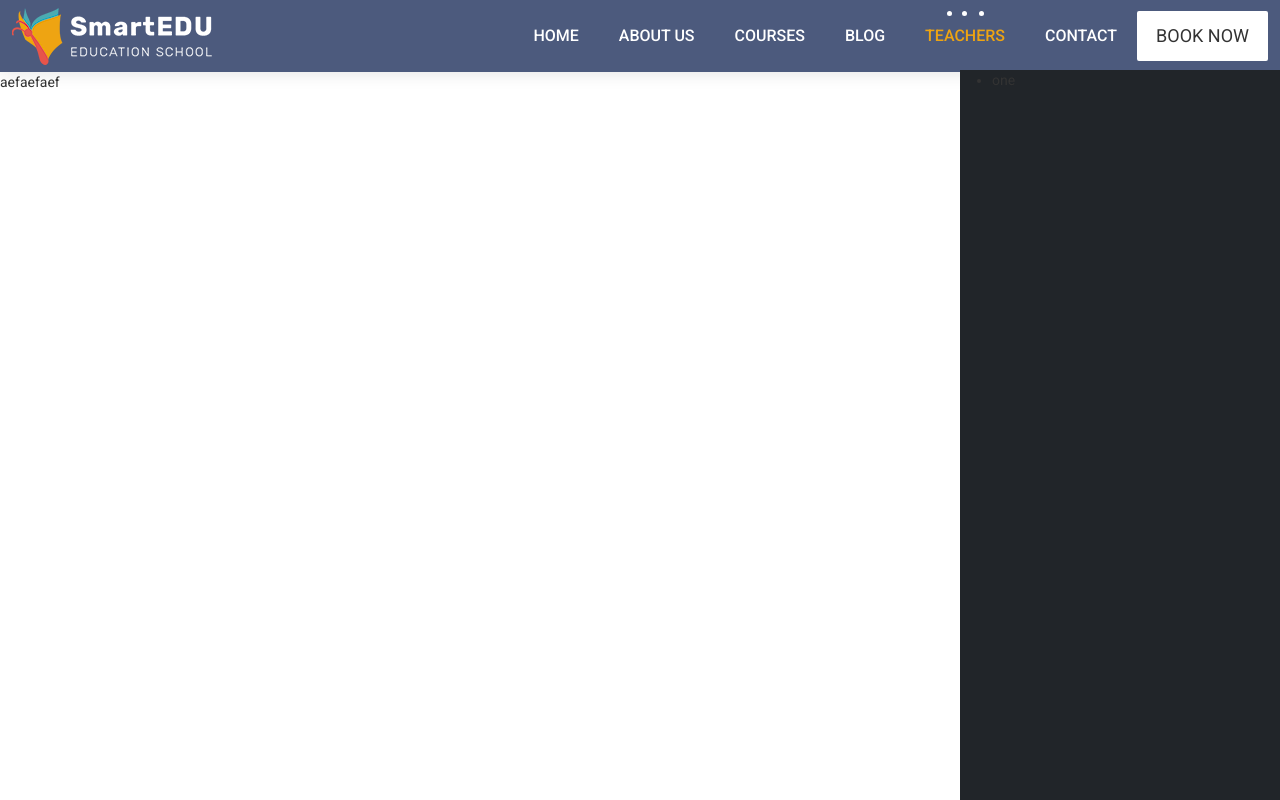
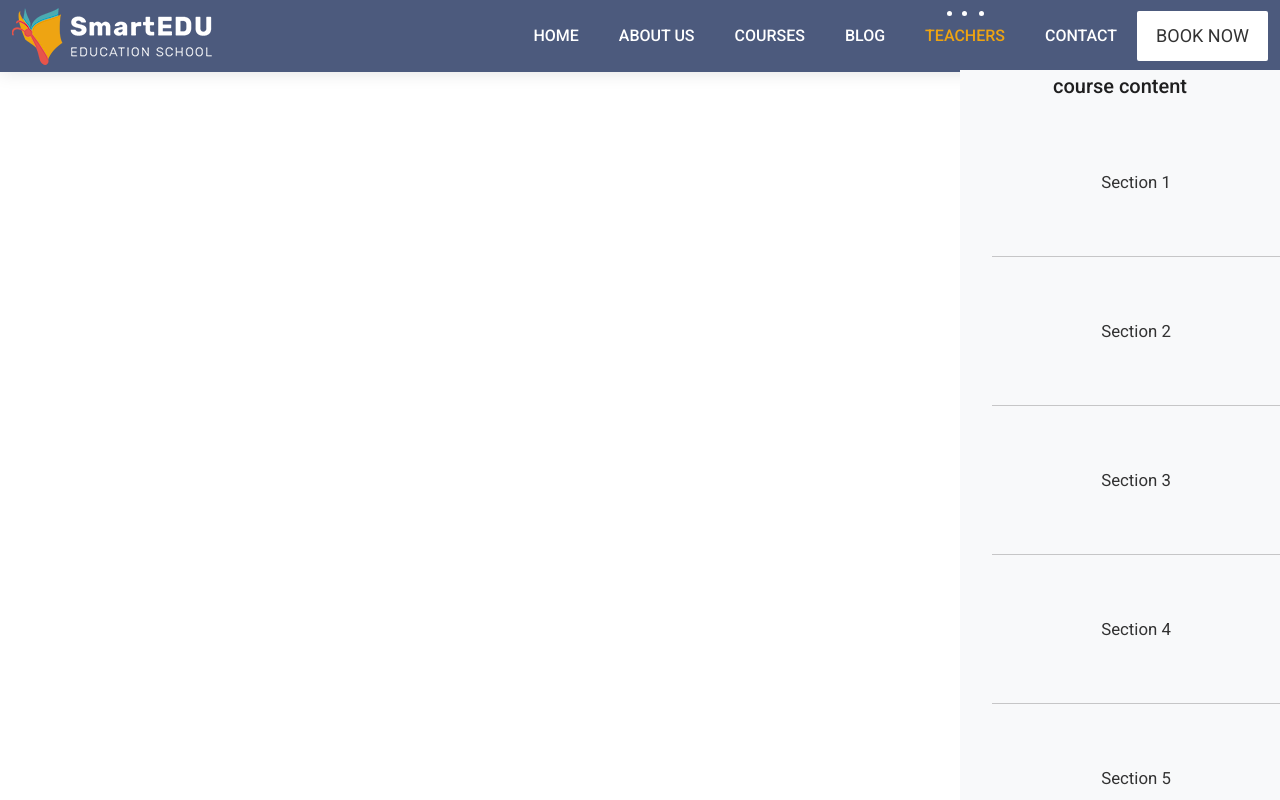
Before and after one commit to AhmedHafez7-Eng/Super-Learner-Front, an Angular app: page /course-content in a window 1280 px wide. Shown: the top 800 px of the page. Built offline with nearby package versions, Linux system fonts and the light colour scheme.

Commit message:
student course view

```diff
--- a/src/app/app.module.ts
+++ b/src/app/app.module.ts
@@ -34,6 +34,7 @@ import { CoursesComponent } from './course/courses/courses.component';
 import { CourseViewComponent } from './course-view/course-view.component';
 import { CourseContentComponent } from './course-content/course-content.component';
 
+
 @NgModule({
   declarations: [
     AppComponent,
@@ -61,6 +62,7 @@ import { CourseContentComponent } from './course-content/course-content.componen
     CourseViewComponent,
     CourseContentComponent,
 
+
   ],
   imports: [
     BrowserModule,
--- a/src/app/course-content/course-content.component.css
+++ b/src/app/course-content/course-content.component.css
@@ -6,7 +6,15 @@
     padding:0;
     z-index: 1;
   }
+  .contentList{
+    list-style-type: none;
+    font-size: larger;
+    text-align: center;
 
+  }
+  .contentList>li{
+    cursor: pointer;
+  }
   .scroll-area{
     width:100%;
     height:100%;
--- a/src/app/course-content/course-content.component.html
+++ b/src/app/course-content/course-content.component.html
@@ -1,11 +1,36 @@
-<div class="row">
-    <div class="col-md-3 col-s-0 side bg-dark" [style.top.px]="height" #side (scroll)="onWindowScroll(side)">
+<div class="row" *ngIf="role=='student'">
+    <div class="col-3 side bg-light" [style.top.px]="height" #side (scroll)="onWindowScroll(side)">
        <div style="position:relative;width:100%;height:100%;">
 
 
          <div class="scroll-area">
-             <ul>
-                 <li>one</li>
+             <h2 style="text-align: center;" class="mt-1">course content</h2>
+             <ul class="contentList">
+                 <li>
+                     <div (click)="section1Clicked()" class="bg-light p-5">
+                         Section 1
+                     </div>
+                     <hr>
+                     <div (click)="section2Clicked()" class="bg-light p-5">
+                        Section 2
+                    </div>
+                    <hr>
+                    <div (click)="section3Clicked()" class="bg-light p-5">
+                        Section 3
+                    </div>
+                    <hr>
+                    <div (click)="section4Clicked()" class="bg-light p-5">
+                        Section 4
+                    </div>
+                    <hr>
+                    <div (click)="section5Clicked()" class="bg-light p-5">
+                        Section 5
+                    </div>
+                    <hr>
+                    <div class="bg-light p-5">
+                        Test
+                    </div>
+                 </li>
              </ul>
          </div>
 
@@ -14,10 +39,34 @@
 
     </div>
     <div class="col-md-10 col-xs-offset-2 content col-md-offset-2">
-      <div style="height:1000px;width:100%;">
-        aefaefaef
-
+      <div style="height:1000px;width:100%;" >
+        <div *ngIf="secNum==1">
+            <iframe width="91%" height="350" src="https://www.youtube.com/embed/1ozGKlOzEVc" frameborder="0" allowfullscreen></iframe>
+            <h2 class="mt-5">{{section[0].title}}</h2>
+            <h4 class="mt-5">{{section[0].courseContent}}</h4>
+        </div>
+        <div *ngIf="secNum==2">
+            <iframe width="91%" height="350" src="https://www.youtube.com/embed/1ozGKlOzEVc" frameborder="0" allowfullscreen></iframe>
+            <h2 class="mt-5">{{section[1].title}}</h2>
+            <h4 class="mt-5">{{section[1].courseContent}}</h4>
+        </div>
+        <div *ngIf="secNum==3">
+            <iframe width="91%" height="350" src="https://www.youtube.com/embed/1ozGKlOzEVc" frameborder="0" allowfullscreen></iframe>
+            <h2 class="mt-5">{{section[2].title}}</h2>
+            <h4 class="mt-5">{{section[2].courseContent}}</h4>
+        </div>
+        <div *ngIf="secNum==4">
+            <iframe width="91%" height="350" src="https://www.youtube.com/embed/1ozGKlOzEVc" frameborder="0" allowfullscreen></iframe>
+            <h2 class="mt-5">{{section[3].title}}</h2>
+            <h4 class="mt-5">{{section[3].courseContent}}</h4>
+        </div>
+        <div *ngIf="secNum==5">
+            <iframe width="91%" height="350" src="https://www.youtube.com/embed/1ozGKlOzEVc" frameborder="0" allowfullscreen></iframe>
+            <h2 class="mt-5">{{section[4].title}}</h2>
+            <h4 class="mt-5">{{section[4].courseContent}}</h4>
+        </div>
       </div>
 
     </div>
+
 </div>
--- a/src/app/course-content/course-content.component.ts
+++ b/src/app/course-content/course-content.component.ts
@@ -1,40 +1,91 @@
 
-import { Component, OnInit,HostListener } from '@angular/core';
-
+import { Component, OnInit, HostListener } from '@angular/core';
+import { section } from '../models/section.model';
 @Component({
   selector: 'app-course-content',
   templateUrl: './course-content.component.html',
   styleUrls: ['./course-content.component.css']
 })
 export class CourseContentComponent implements OnInit {
-  height:number=72;
+  height: number = 72;
   constructor() { }
 
   ngOnInit(): void {
   }
   @HostListener("window:scroll", [])
-  onWindowScroll(side:any){
+  onWindowScroll(side: any) {
     var scroll = window.pageYOffset || document.documentElement.scrollTop || document.body.scrollTop || 0;
-      if(scroll<72){
-        if(this.height>0){
-          this.height--;
+    if (scroll < 72) {
+      if (this.height > 0) {
+        this.height--;
+
+      }
+      else {
+        if (scroll < 72) {
+          this.height += scroll;
 
         }
-        else{
-          if (scroll<72) {
-            this.height+=scroll;
+        if (scroll = 72) {
+          this.height = scroll;
 
-          }
-          if (scroll=72) {
-            this.height=scroll;
-
-          }
         }
       }
-      else{
-        this.height=0;
-      }
+    }
+    else {
+      this.height = 0;
+    }
 
 
   }
+  section: section[] = [
+    {
+      id: 1,
+      title: 'section 1',
+      videoURL: 'https://www.youtube.com/embed/1ozGKlOzEVc',
+      courseContent: 'Lorem ipsum dolor, sit amet consectetur adipisicing elit. Distinctio veritatis accusamus provident quia harum soluta labore qui, aliquid praesentium quisquam dolorum sapiente nam minima dicta eum earum, odio ea vitae.'
+    },
+    {
+      id: 2,
+      title: 'section 2',
+      videoURL: 'https://www.youtube.com/embed/1ozGKlOzEVc',
+      courseContent: 'Lorem ipsum dolor, sit amet consectetur adipisicing elit. Distinctio veritatis accusamus provident quia harum soluta labore qui, aliquid praesentium quisquam dolorum sapiente nam minima dicta eum earum, odio ea vitae.'
+    },
+    {
+      id: 3,
+      title: 'section 3',
+      videoURL: 'https://www.youtube.com/embed/1ozGKlOzEVc',
+      courseContent: 'Lorem ipsum dolor, sit amet consectetur adipisicing elit. Distinctio veritatis accusamus provident quia harum soluta labore qui, aliquid praesentium quisquam dolorum sapiente nam minima dicta eum earum, odio ea vitae.'
+    },
+    {
+      id: 4,
+      title: 'section 4',
+      videoURL: 'https://www.youtube.com/embed/1ozGKlOzEVc',
+      courseContent: 'Lorem ipsum dolor, sit amet consectetur adipisicing elit. Distinctio veritatis accusamus provident quia harum soluta labore qui, aliquid praesentium quisquam dolorum sapiente nam minima dicta eum earum, odio ea vitae.'
+    },
+    {
+      id: 5,
+      title: 'section 5',
+      videoURL: 'https://www.youtube.com/embed/1ozGKlOzEVc',
+      courseContent: 'Lorem ipsum dolor, sit amet consectetur adipisicing elit. Distinctio veritatis accusamus provident quia harum soluta labore qui, aliquid praesentium quisquam dolorum sapiente nam minima dicta eum earum, odio ea vitae.'
+    }
+
+  ]
+  role='student';
+  secNum!:number;
+  section1Clicked(){
+    this.secNum=1;
+  }
+  section2Clicked(){
+    this.secNum=2;
+  }
+  section3Clicked(){
+    this.secNum=3;
+  }
+  section4Clicked(){
+    this.secNum=4;
+  }
+  section5Clicked(){
+    this.secNum=5;
+  }
+
 }
--- /dev/null
+++ b/src/app/models/section.model.ts
@@ -0,0 +1,6 @@
+export class section{
+    id!:number;
+    title!:string;
+    videoURL!:string;
+    courseContent!:string;
+}
```
